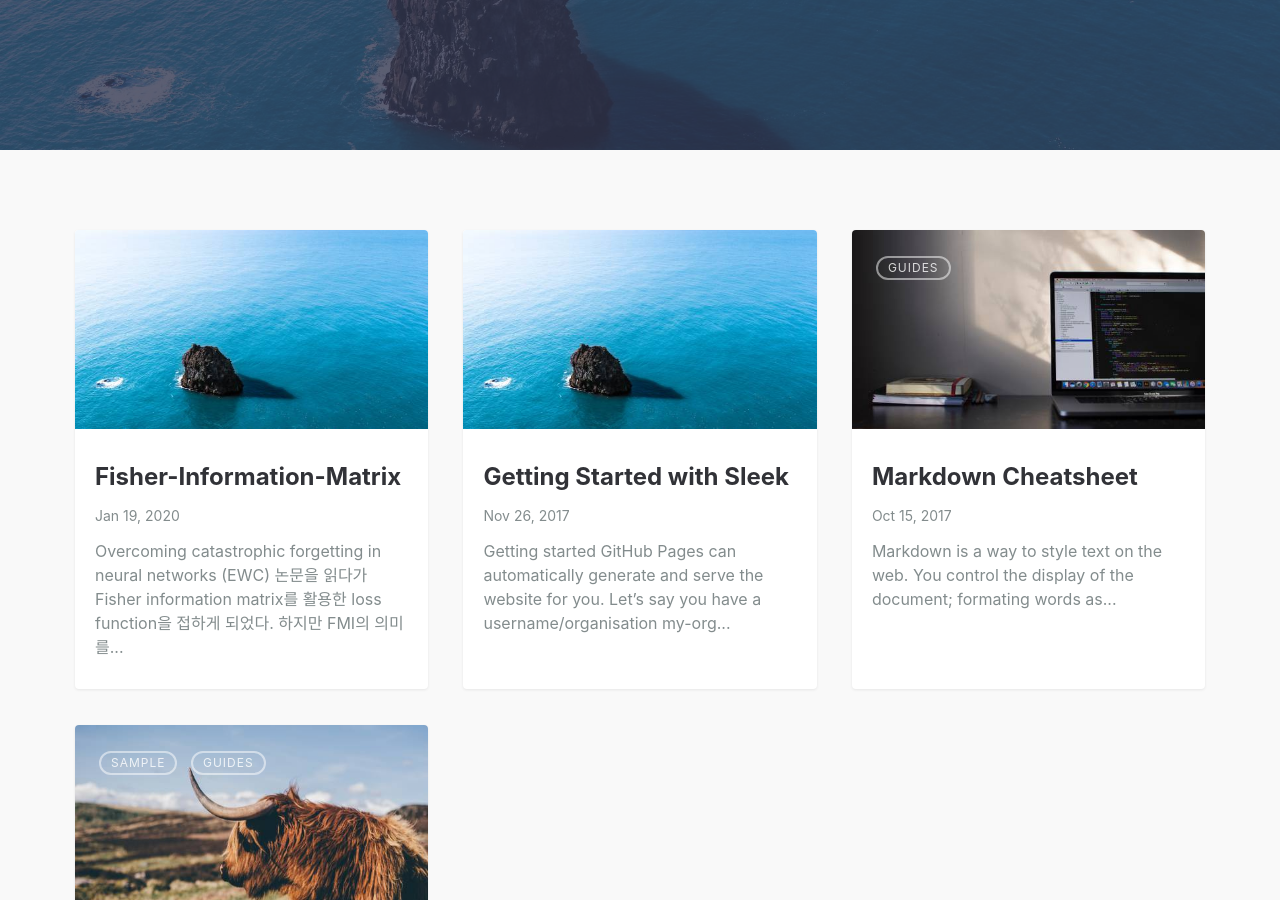
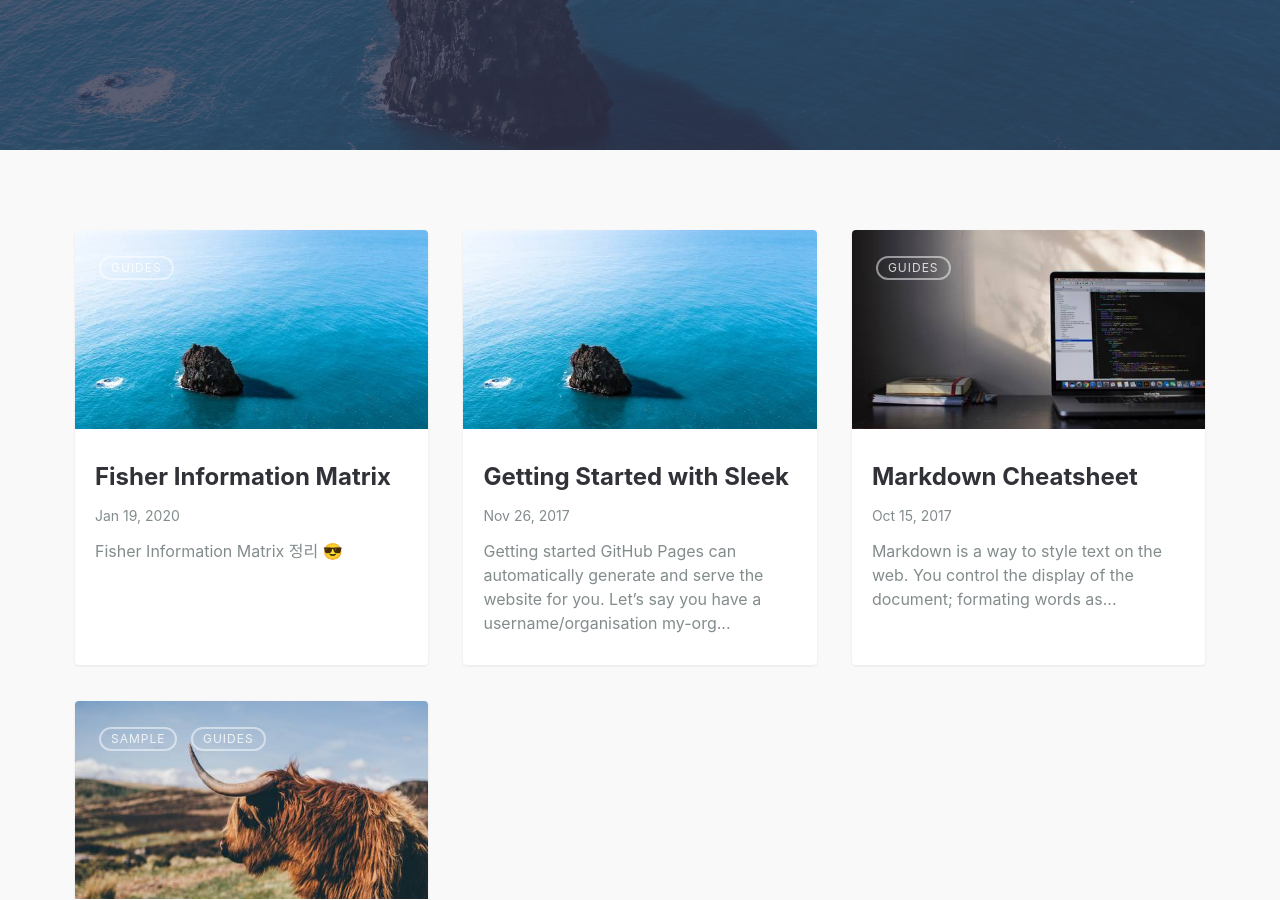
Before and after one commit to yukyunglee/yukyunglee.github.io, a Jekyll site: the page built from index.md, in a window 1280 px wide and 900 px high, scrolled down 426 px. Built offline with Jekyll 4.4.1, drawn with Linux system fonts in a browser that asks for light colours; some of the changed lines change nothing that is shown.

Commit message:
update fisher information

```diff
--- a/_posts/2020-01-19-Fisher-Information-Matrix.md
+++ b/_posts/2020-01-19-Fisher-Information-Matrix.md
@@ -1,7 +1,9 @@
 ---
 layout: post
-title: Fisher-Information-Matrix
+title: Fisher Information Matrix
+summary: Fisher Information Matrix 정리 😎
 featured-img: sleek
+categories: Guides
 ---
 Overcoming catastrophic forgetting in neural networks (EWC) 논문을 읽다가 Fisher information matrix를 활용한 loss function을 접하게 되었다. 하지만 FMI의 의미를 명확하게 설명해주는 자료를 찾지 못한것 같아 정리해보고자 한다. (증명은 많은데 정확히 의미하는 바를 알 수 없었다 😂)
 
@@ -9,13 +11,25 @@
 
 > 확률변수 ![X](https://wikimedia.org/api/rest_v1/media/math/render/svg/68baa052181f707c662844a465bfeeb135e82bab)가 미지의 매개변수 ![\theta ](https://wikimedia.org/api/rest_v1/media/math/render/svg/6e5ab2664b422d53eb0c7df3b87e1360d75ad9af)로 주어지는 분포를 따른다고 하자. 그렇다면, 관측값 ![{\displaystyle X=x}](https://wikimedia.org/api/rest_v1/media/math/render/svg/0661396d873679039ffe8e908a39f02402d4912d)으로부터 주어지는, ![\theta ](https://wikimedia.org/api/rest_v1/media/math/render/svg/6e5ab2664b422d53eb0c7df3b87e1360d75ad9af)에 대한 **피셔 정보** ![{\displaystyle {\mathcal {I}}(\theta )}](https://wikimedia.org/api/rest_v1/media/math/render/svg/93d0e554bc0fb296dac5ded2a7be914f4398543e)는 다음과 같다.
 
-<img src="../assets/img/posts/Fisher.jpg" style="zoom:50%;" />
+<div style="text-align:center"><img src="../assets/img/posts/Fisher.jpg" style="zoom:50%;" /></div>
 
 
 
-가장 큰 도움을 받은 자료는 9년전 업로드 된 [유튜브링크](https://www.youtube.com/watch?v=m62I5_ow3O8&ab_channel=jonathanpober) 였고, likelihood function으로 부터 차근차근 의미를 살펴본다.
+가장 큰 도움을 받은 자료는 9년전 업로드 된 [유튜브링크](https://www.youtube.com/watch?v=m62I5_ow3O8&ab_channel=jonathanpober) 였고, likelihood function으로 부터 차근차근 의미를 살펴본다. likelihood function는 아래의 식으로 정의 할 수 있다. (여기서 $f$는 probability density function을 나타내는데 대부분 가우시안으로 가정한다. )
 
-* Fisher information이 크다
+
+$$
+\mathcal{L} = \mathcal{L}(\theta|X)=f(X|\theta) = f(x_1,x_2,...,x_n|\theta)
+$$
+영상에서는 $\mathcal{L} = P(data|thory)$ 로 바로 정의내린 후 가우시안을 가정해서 설명을 진행한다.
+
+요약하자면, Talyor expansion을 통해 likelihood function을 근사한 후 multi parameter 상황에서 Fisher information matrix를 유도하는 방향으로 진행된다. (유도과정은 [링크](https://stats.stackexchange.com/questions/174600/help-with-taylor-expansion-of-log-likelihood-function)에 잘 정리되어있다) Fisher information matrix 는 likelihood function을 두번 미분한 값으로 이해할 수 있기 때문에 'Curvature matrix'로도 불리며 likelihood function이 얼마나 커브 되어있는지 알 수 있다.
+
+결국 관측값으로 부터 주어지는 $\theta$에 대한  **Fisher information** 는 **'얼마나 커브 되었는가'** 라는 정보라고 결론 낼 수 있다. 그리고 아래와 같이 이해하면 조금 더 쉽다 !
+
+
+
+* **Fisher information이 크다**
 
   = more curved
 
@@ -25,6 +39,12 @@
 
 
 
+추가적으로 가우시안에서는 Fisher information matrix의 역수가 covariance matrix 와 같다 . Overcoming catastrophic forgetting in neural networks (EWC) 논문에서 fisher informaion matrix의 diagonal 값을 사용하여 loss term을 정의하기 때문에 논문에서 말하는 값이 각 파라미터의 분산의 역수(=정밀도,precision) 인것도 알 수 있었다. EWC는 loss term에 fisher information을 추가하여 regularization을 함으로서 catastropy forgetting을 줄이는 방향으로 학습을 진행하는 방법론이라는 결론을 내렸다.
+
+딥러닝에서 Fisher information matrix는 큰 장점을 가지는데, hessian matrix와 같다고 봐도 되기 때문에 연산 효율성을 위해 Fisher information matrix로 근사해서 문제를 푼다고 한다. [링크](https://nzer0.github.io/Fisher-Info-and-NLL-Hessian.html)에서 관련개념을 자세히 정리해주시니 참고하면 좋을 것 같다.
+
+
+
 [jekyll-docs]: http://jekyllrb.com/docs/home
 [jekyll-gh]:   https://github.com/jekyll/jekyll
 [jekyll-talk]: https://talk.jekyllrb.com/
```
